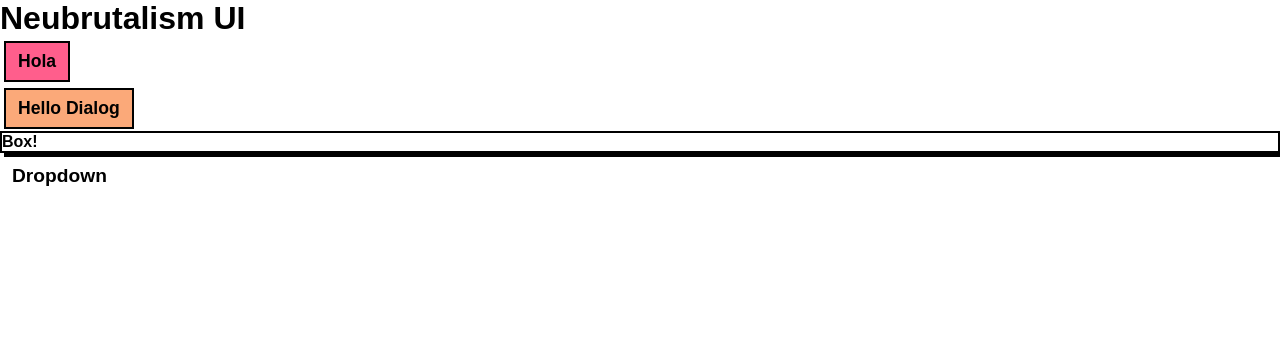
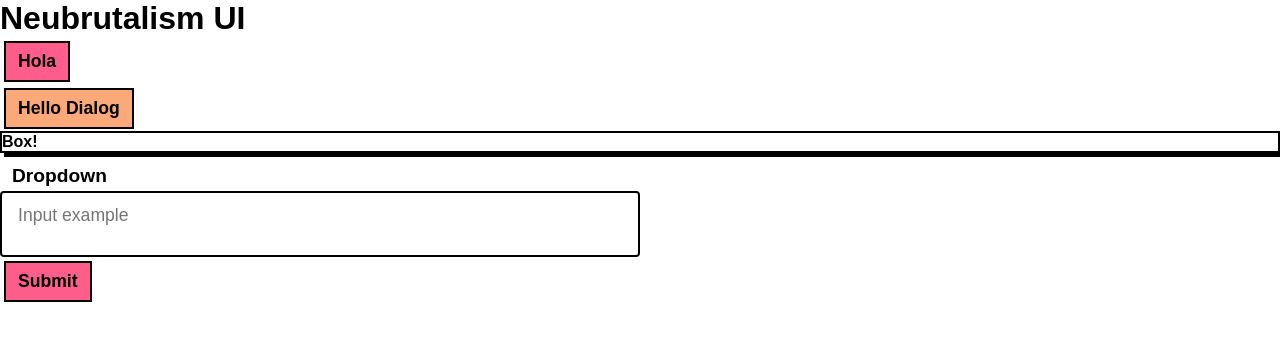
Before and after one commit to juancmandev/neubrutalism-ui, a React (Vite) app: page / in a window 1280 px wide. Shown: the top 340 px of the page. Built offline with nearby package versions, Linux system fonts and the light colour scheme.

Commit message:
add NB Input component

```diff
--- a/package.json
+++ b/package.json
@@ -24,10 +24,12 @@
     "eslint": "8.38.0",
     "eslint-plugin-react-hooks": "4.6.0",
     "eslint-plugin-react-refresh": "0.3.4",
+    "formik": "^2.4.1",
     "styled-components": "5.3.11",
     "typescript": "5.0.2",
     "vite": "4.3.9",
-    "vite-plugin-dts": "2.3.0"
+    "vite-plugin-dts": "2.3.0",
+    "yup": "^1.2.0"
   },
   "main": "./dist/index.umd.cjs",
   "module": "./dist/index.js",
--- a/src/App.tsx
+++ b/src/App.tsx
@@ -4,9 +4,27 @@ import { NBBox } from './components/NBBox';
 import { NBDialog } from './components/NBDialog';
 import '@/styles/globals.css';
 import { NBDropdownActionable } from './components/NBDropdownActionable';
+import { NBInput } from './components/NBInput';
+import { useFormik } from 'formik';
+import * as Yup from 'yup';
 
 export default function App() {
   const [open, setOpen] = useState(false);
+
+  const formik = useFormik({
+    initialValues: {
+      input: '',
+    },
+    initialErrors: {
+      input: '',
+    },
+    validationSchema: Yup.object({
+      input: Yup.string().required('Required'),
+    }),
+    onSubmit: (values) => {
+      console.log(values);
+    },
+  });
 
   return (
     <>
@@ -38,6 +56,20 @@ export default function App() {
         }>
         Dropdown
       </NBDropdownActionable>
+
+      <form onSubmit={formik.handleSubmit}>
+        <NBInput
+          id='input'
+          type='text'
+          onBlur={formik.handleBlur}
+          value={formik.values.input}
+          onChange={formik.handleChange}
+          onTouched={formik.touched.input}
+          onError={formik.errors.input}
+          placeholder='Input example'
+        />
+        <NBButton type='submit'>Submit</NBButton>
+      </form>
     </>
   );
 }
--- /dev/null
+++ b/src/components/NBInput.tsx
@@ -0,0 +1,38 @@
+import {
+  StyledErrorText,
+  StyledInput,
+  StyledInputWrapper,
+} from '@/styles/NBInput.styles';
+
+export interface InputProps {
+  id: string;
+  type: 'text' | 'password' | 'email';
+  onError: string | undefined;
+  onTouched: boolean | undefined;
+  placeholder?: string;
+  iconChildren?: React.ReactNode;
+  value: React.HTMLInputTypeAttribute;
+  onBlur: React.FocusEventHandler<HTMLInputElement>;
+  onChange: (e: React.ChangeEvent<HTMLInputElement>) => void;
+}
+
+export interface InputWrapperProps {
+  hasError?: boolean;
+}
+
+export const NBInput = (props: InputProps) => (
+  <StyledInputWrapper
+    hasError={props.onTouched && props.onError ? true : false}>
+    <StyledInput
+      id={props.id}
+      type={props.type}
+      value={props.value}
+      onBlur={props.onBlur}
+      onChange={props.onChange}
+      placeholder={props.placeholder}
+    />
+    <StyledErrorText>
+      {props.onTouched && props.onError && props.onError}
+    </StyledErrorText>
+  </StyledInputWrapper>
+);
--- a/src/index.ts
+++ b/src/index.ts
@@ -1,11 +1,5 @@
-export { NBButton } from './components/NBButton';
-export { NBBox } from './components/NBBox';
-export { NBDialog } from './components/NBDialog';
-export { NBDropdown } from './components/NBDropdown';
-export { NBDropdownActionable } from './components/NBDropdownActionable';
-
-export type { NBDropdownActionableProps } from './components/NBDropdownActionable';
-export type { DropdownProps } from './components/NBDropdown';
-export type { NBDialogProps } from './components/NBDialog';
-export type { NBBoxProps } from './components/NBBox';
-export type { NBButtonProps } from './components/NBButton';
+export * from './components/NBButton';
+export * from './components/NBBox';
+export * from './components/NBDialog';
+export * from './components/NBDropdown';
+export * from './components/NBDropdownActionable';
--- /dev/null
+++ b/src/styles/NBInput.styles.ts
@@ -0,0 +1,30 @@
+import styled from 'styled-components';
+import { InputWrapperProps } from '@/components/NBInput';
+
+export const StyledInputWrapper = styled.section<InputWrapperProps>`
+  width: 50%;
+  border: 2px solid;
+  border-color: ${({ hasError }) => (hasError ? 'red' : '#000')};
+  padding: 12px 16px;
+  border-radius: 4px;
+  display: flex;
+  flex-direction: column;
+  gap: 2px;
+`;
+
+export const StyledInput = styled.input`
+  border: none;
+  outline: none;
+  width: 100%;
+  font-size: 1.1rem;
+`;
+
+export const StyledErrorText = styled.span`
+  color: red;
+  font-weight: bold;
+  font-size: 0.8rem;
+  :empty::before {
+    display: inline-block;
+    content: ' ';
+  }
+`;
```
Also changed, not shown: 1 other file (tests, documents, lock files or other folders).
